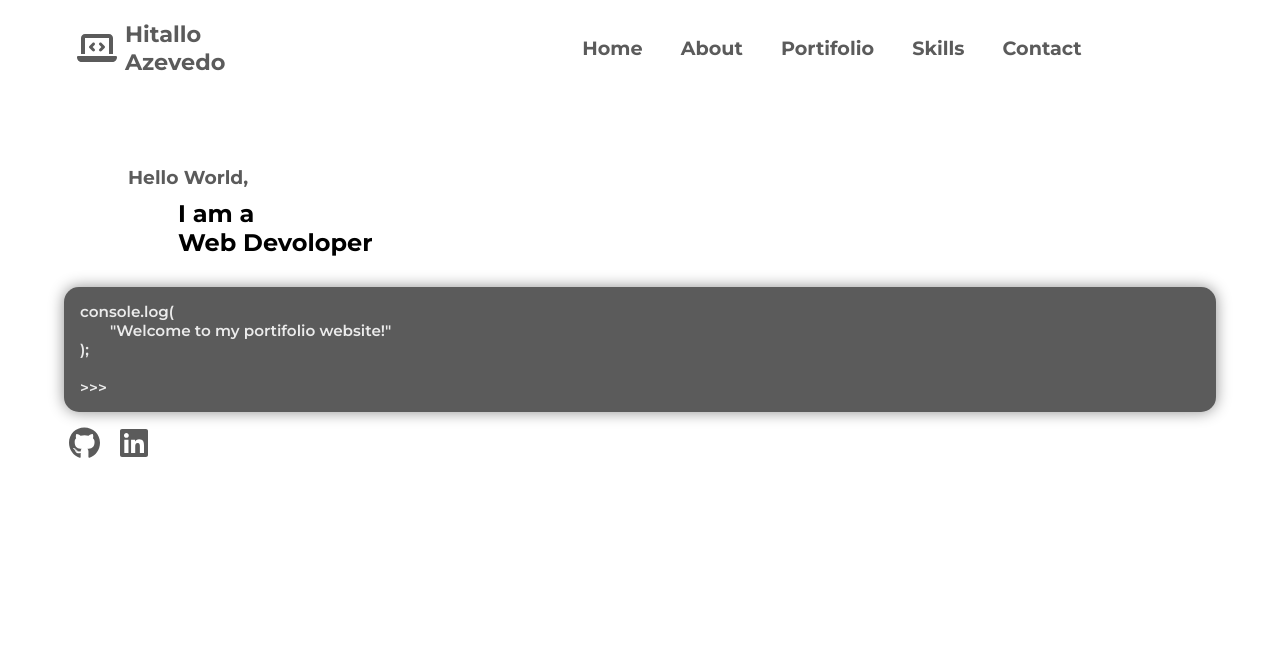
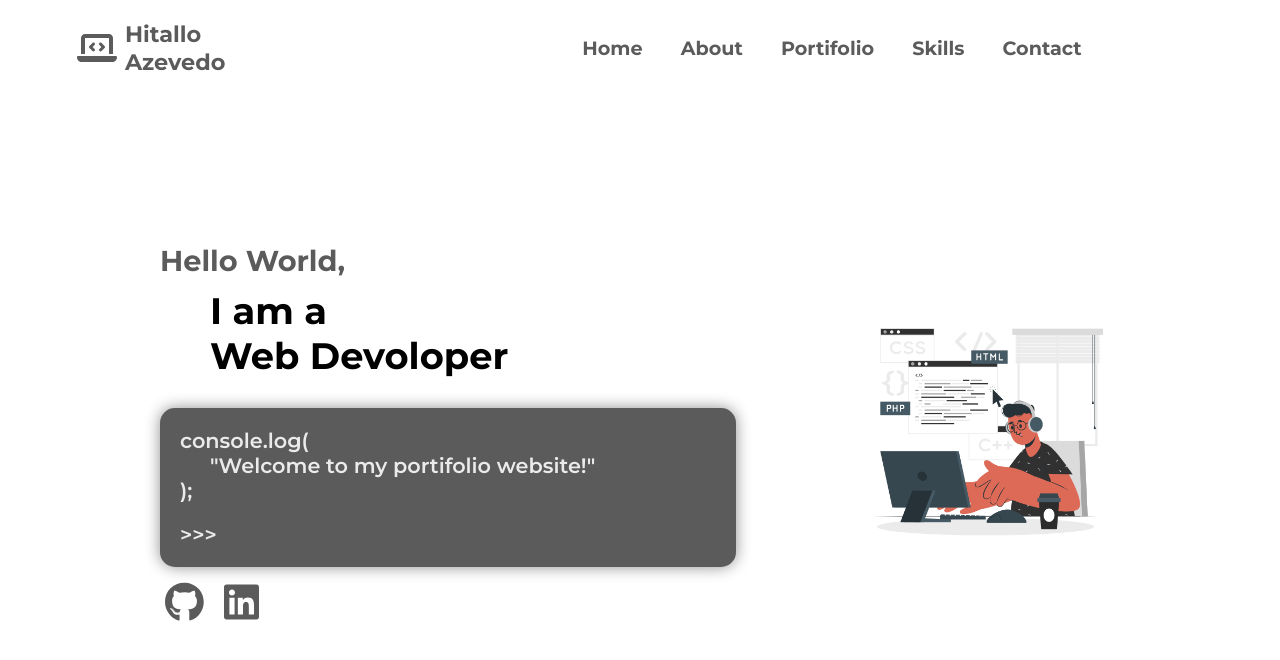
Before and after one commit to hitalloazevedo/portifolio-react, a React (Vite) app: page / in a window 1280 px wide. Shown: the top 660 px of the page. Built offline with nearby package versions, Linux system fonts and the light colour scheme.

Commit message:
update: importing css and gif and add image

```diff
--- a/src/components/Home.jsx
+++ b/src/components/Home.jsx
@@ -2,6 +2,9 @@ import React from 'react'
 import '../assets/css/Home.css'
 import Console from './Console'
 import SocialIcons from './SocialIcons'
+import '../assets/css/Media-Home.css'
+import gif from '../assets/images/Programmer.gif'
+
 
 const Home = () => {
   return (
@@ -19,10 +22,11 @@ const Home = () => {
               <SocialIcons icon={'linkedin'} link={'https://www.linkedin.com/in/hitallo-azevedo-1a199a21a/'}/>
             </div>
 
-            <aside>
-
-            </aside>
         </div>
+        <aside>
+          <img src={gif} className='gif'/>
+          {/* <a href="https://storyset.com/web">Web illustrations by Storyset</a> */}
+        </aside>
     </section>
   )
 }
```
